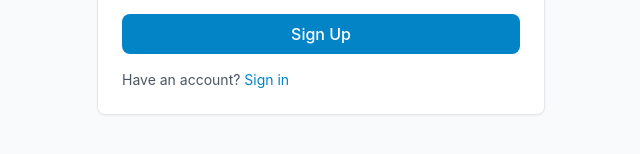
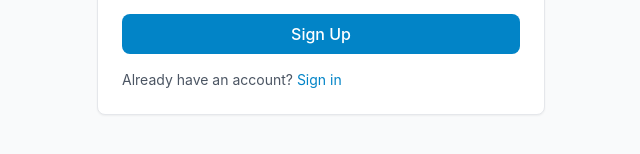
Before and after one commit to avihhan/procuroid, a React (Vite) app in the folder procuroid-frontend/: page /signup in a window 1280 px wide. Shown: the part 452-606 px from the top of the page, without its empty margins (319-959 px from the left). Built offline with nearby package versions, Linux system fonts and the light colour scheme.

Commit message:
First commit

```diff
--- a/procuroid-frontend/src/pages/auth/Signup.tsx
+++ b/procuroid-frontend/src/pages/auth/Signup.tsx
@@ -29,7 +29,7 @@ export default function SignUp() {
             <input className="input-field" type="password" value={password} onChange={e=>setPassword(e.target.value)} required /></div>
           <button className="btn-primary w-full" disabled={loading}>{loading ? 'Signing up...' : 'Sign Up'}</button>
         </form>
-        <p className="text-sm text-gray-600 mt-4">Have an account? <Link to="/signin" className="text-primary-600">Sign in</Link></p>
+        <p className="text-sm text-gray-600 mt-4">Already have an account? <Link to="/signin" className="text-primary-600">Sign in</Link></p>
       </div>
     </div>
   );
```
Also changed, not shown: 1 other file (tests, documents, lock files or other folders).
